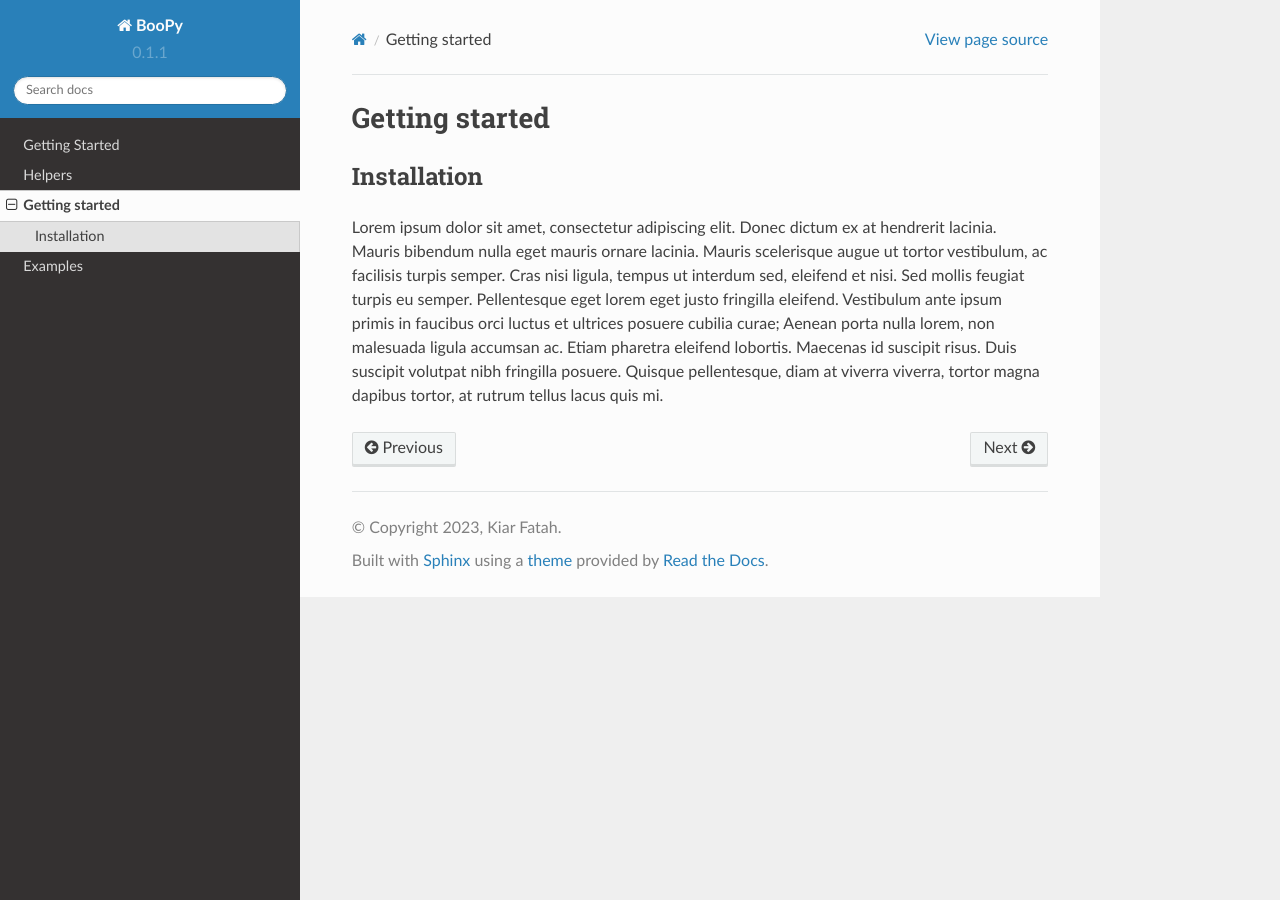
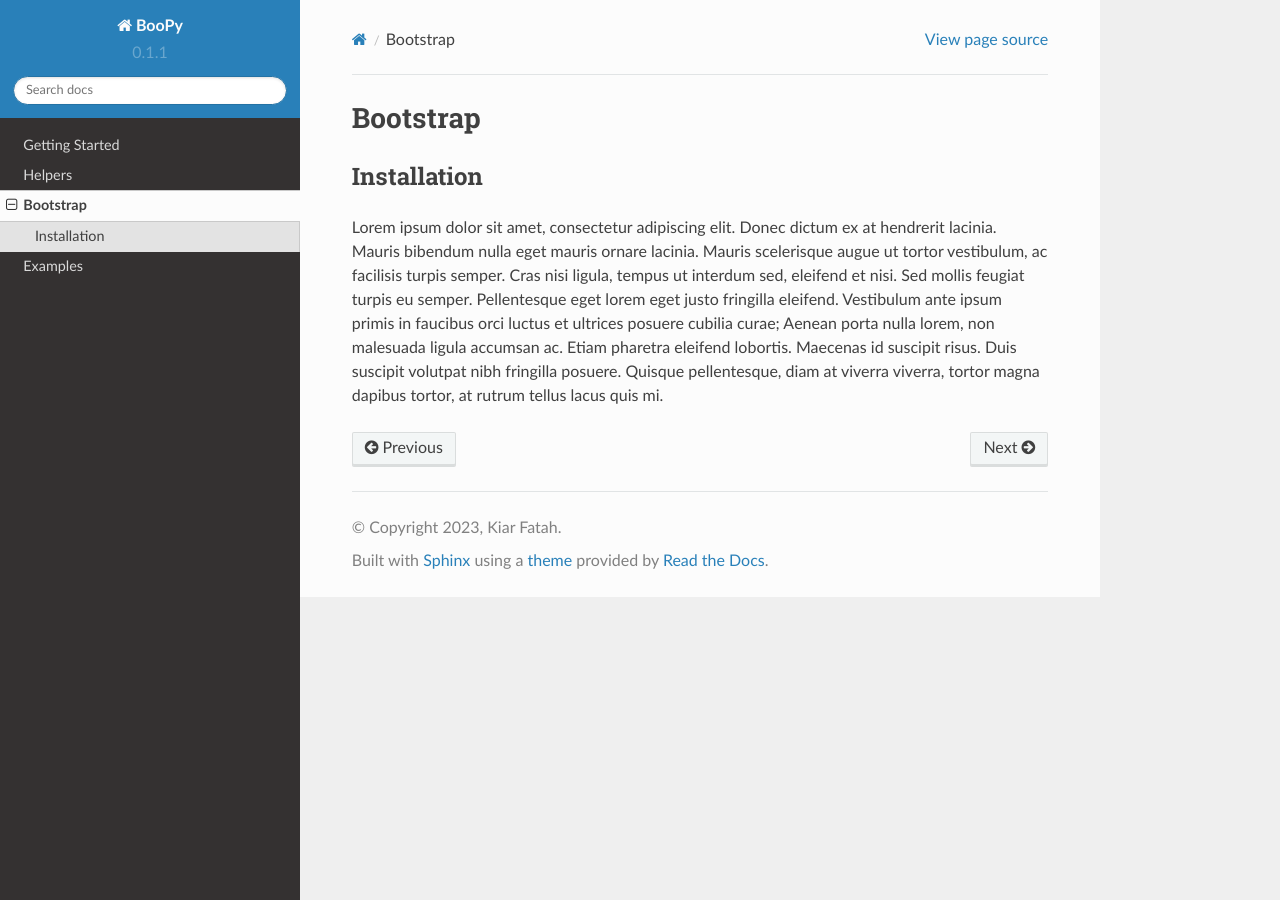
Before and after one commit to anshikjain18/boopy, a Sphinx documentation site: the page built from docs/source/bootstrap.rst, in a window 1280 px wide. Built offline with Sphinx 7.4.7 and the Read the Docs theme 2.0.0, drawn with Linux system fonts in a browser that asks for light colours.

```diff
--- a/docs/source/bootstrap.rst
+++ b/docs/source/bootstrap.rst
@@ -1,4 +1,4 @@
-Getting started
+Bootstrap
 ===============
 
 Installation
--- a/docs/source/helpers.rst
+++ b/docs/source/helpers.rst
@@ -1,6 +1,8 @@
 Helpers
 ===============
 
-Installation
+DepositHelper
 ------------
 Lorem ipsum dolor sit amet, consectetur adipiscing elit. Donec dictum ex at hendrerit lacinia. Mauris bibendum nulla eget mauris ornare lacinia. Mauris scelerisque augue ut tortor vestibulum, ac facilisis turpis semper. Cras nisi ligula, tempus ut interdum sed, eleifend et nisi. Sed mollis feugiat turpis eu semper. Pellentesque eget lorem eget justo fringilla eleifend. Vestibulum ante ipsum primis in faucibus orci luctus et ultrices posuere cubilia curae; Aenean porta nulla lorem, non malesuada ligula accumsan ac. Etiam pharetra eleifend lobortis. Maecenas id suscipit risus. Duis suscipit volutpat nibh fringilla posuere. Quisque pellentesque, diam at viverra viverra, tortor magna dapibus tortor, at rutrum tellus lacus quis mi.
+
+.. autoclass:: DepositHelper
```
Also changed, not shown: docs/source/example.rst (line endings or trailing spaces).
